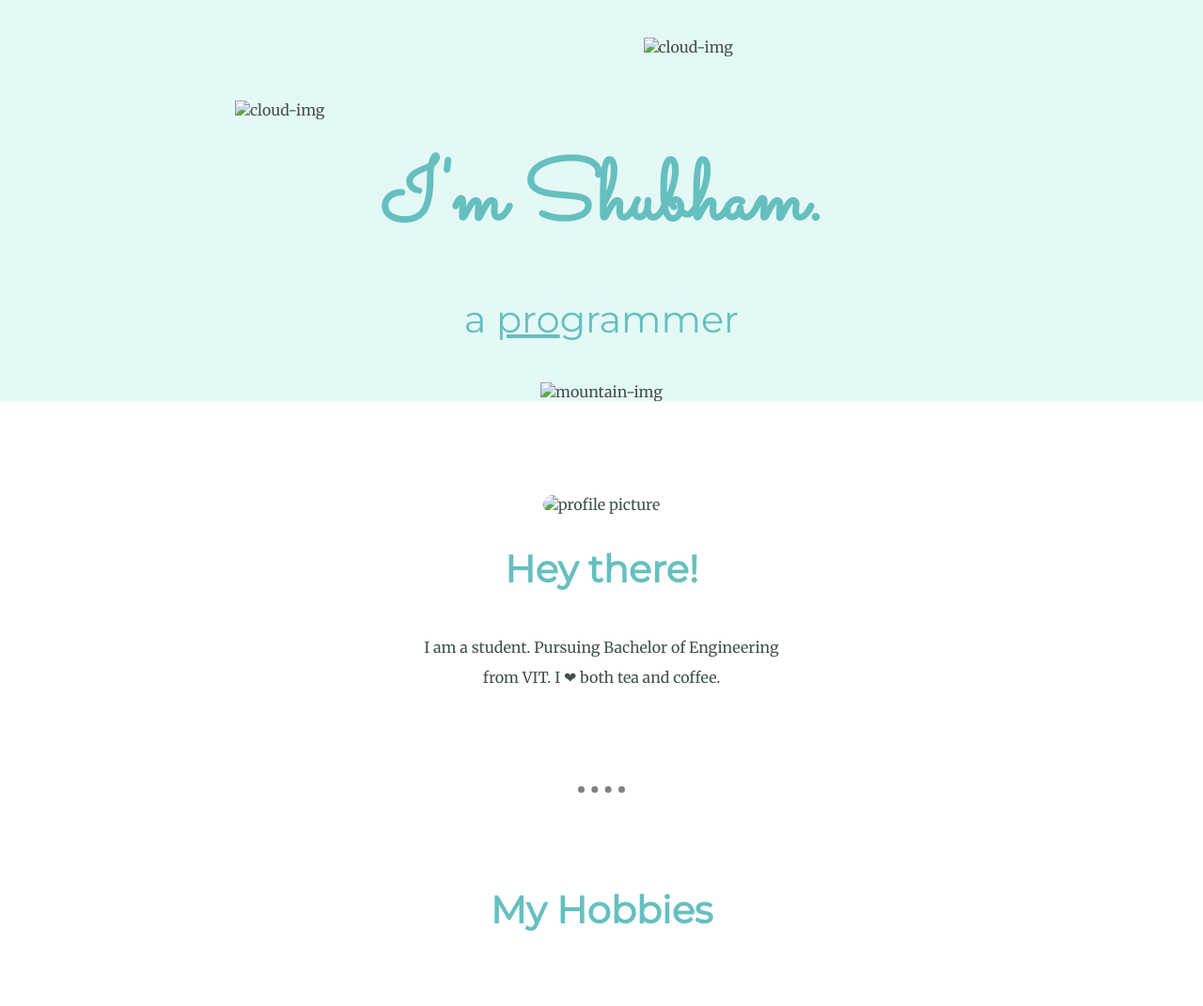
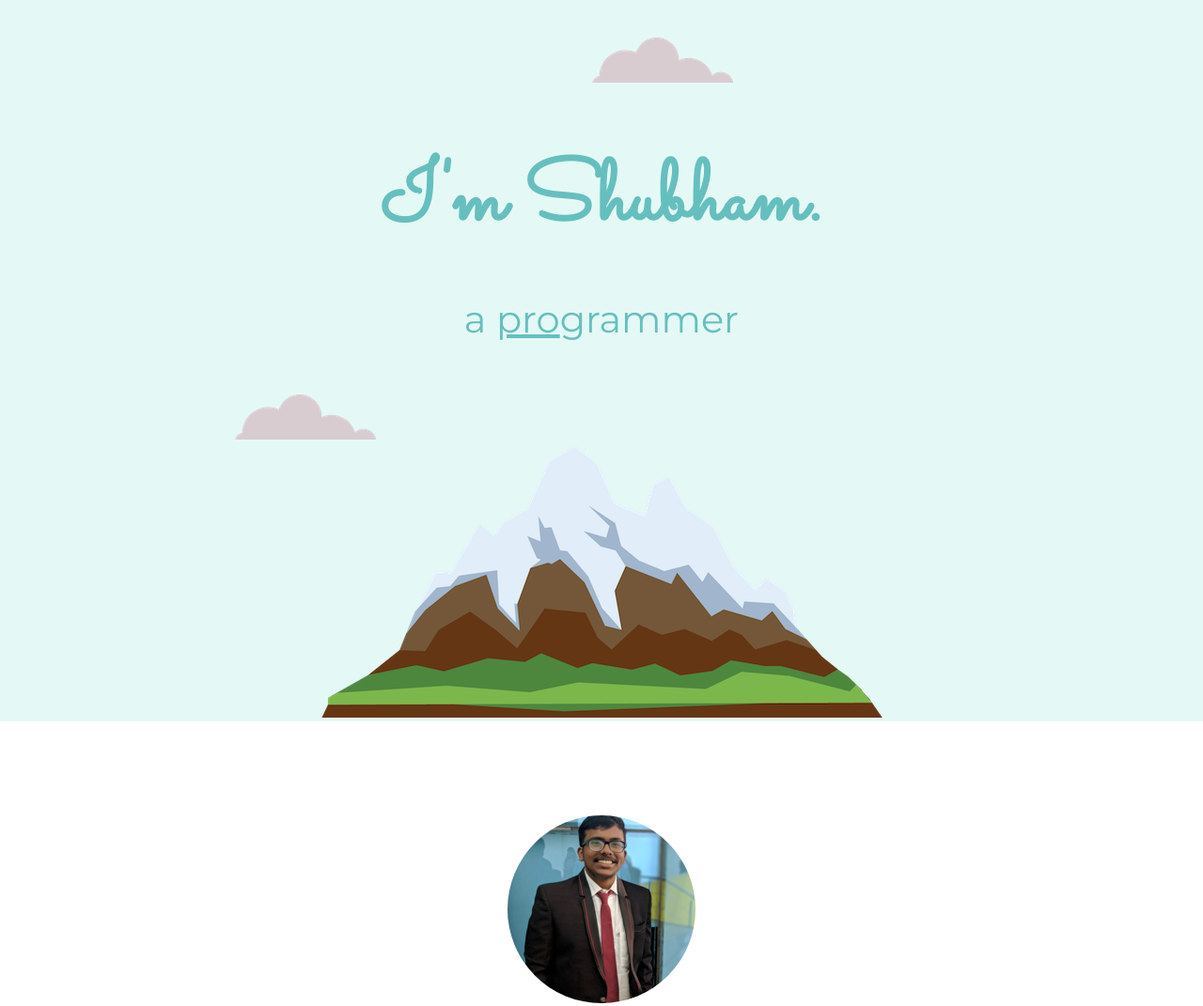
Before and after one commit to shubham-ram/personal-site, a plain HTML site: page index.html in a window 1280 px wide. Shown: the top 1071 px of the page at 94% size. Drawn offline with Linux system fonts and the light colour scheme.

Commit message:
Img tag updated

```diff
--- a/index.html
+++ b/index.html
@@ -11,18 +11,18 @@
 
 <body>
   <div class="top-container" >
-    <img class="top-cloud"src="Images/cloud.png" alt="cloud-img">
+    <img class="top-cloud"src="/cloud.png" alt="cloud-img">
     <h1>I'm Shubham.</h1>
     <h2 class="subtitle">a <span class="pro">pro</span>grammer </h2>
-    <img class="bottom-cloud" src="Images/cloud.png" alt="cloud-img">
-    <img src="Images/mountain.png" alt="mountain-img">
+    <img class="bottom-cloud" src="/cloud.png" alt="cloud-img">
+    <img src="/mountain.png" alt="mountain-img">
 
   </div>
 
   <div class="middle-container">
 
     <div class="profile">
-      <img class="img" src="Images/shubham.png" alt="profile picture">
+      <img class="img" src="/shubham.png" alt="profile picture">
       <h2>Hey there!</h2>
       <p class="intro">I am a student. Pursuing Bachelor of Engineering from VIT. I ❤ both tea and coffee. </p>
     </div>
```
